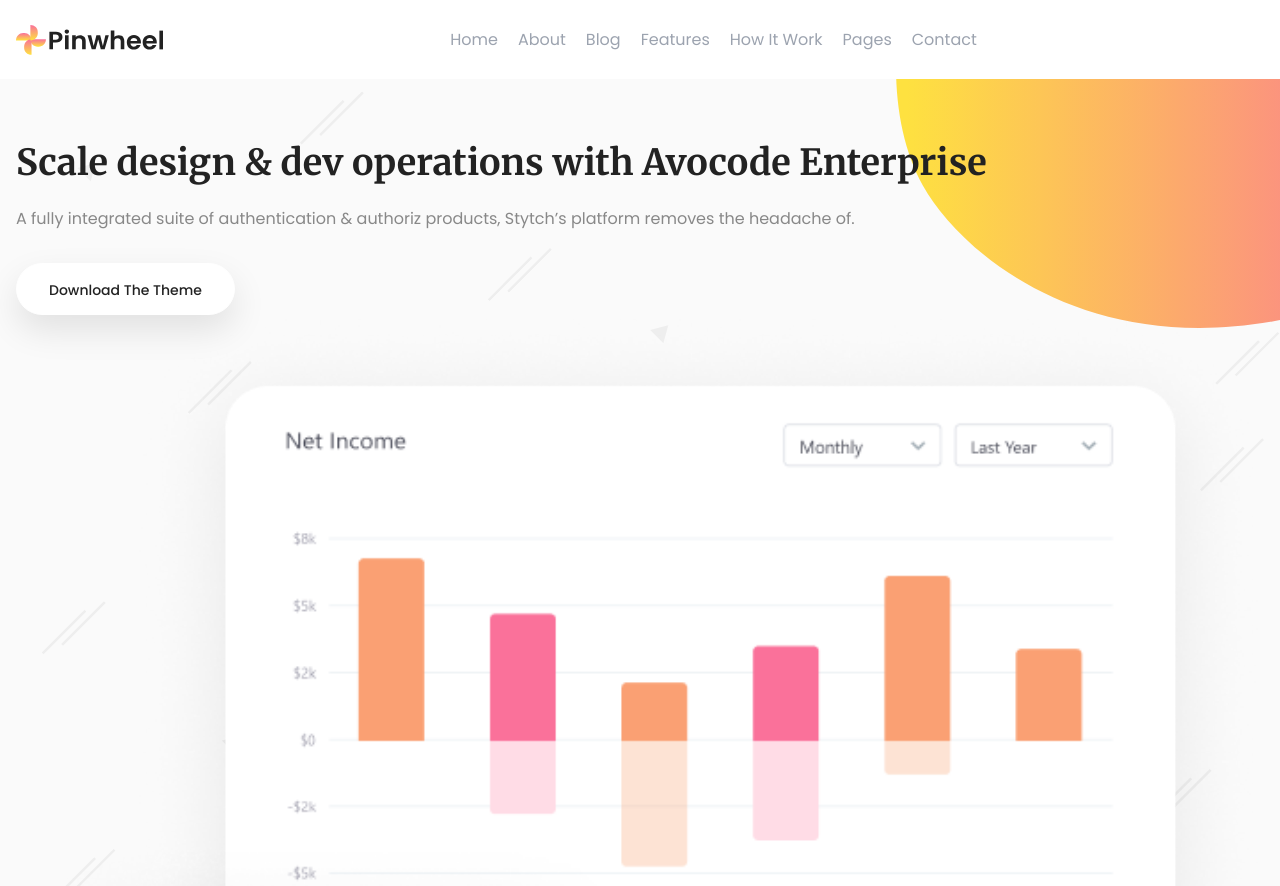
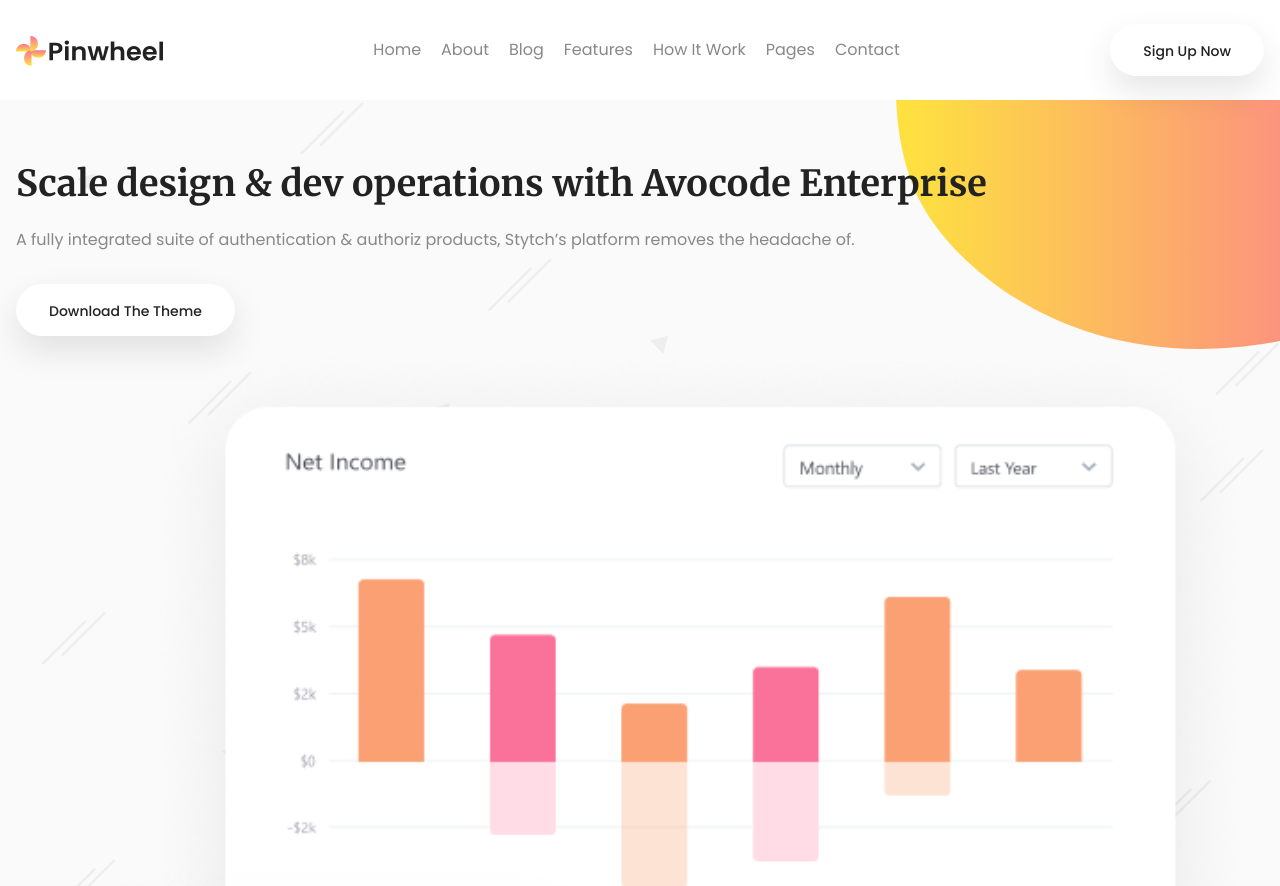
Before and after one commit to PAH911/BC79_Group12_Pinwheel, a plain HTML site: page index.html in a window 1280 px wide. Shown: the top 886 px of the page. Drawn offline with nearby package versions, Linux system fonts and the light colour scheme.

Commit message:
fix header 1

```diff
--- a/index.css
+++ b/index.css
@@ -47,6 +47,6 @@
   box-shadow: 0px 15px 34px rgba(0, 0, 0, 0.1);
 }
 
-.shadow-lg {
+.feature__item {
   box-shadow: 0px 15px 34px rgba(0, 0, 0, 0.1);
 }
--- a/index.html
+++ b/index.html
@@ -32,8 +32,8 @@
 
   <body>
     <!-- Header -->
-    <div class="header sticky z-10 bg-white py-6">
-      <div class="container flex justify-between items-center">
+    <div class="header relative z-10 bg-white py-6">
+      <div class="container flex flex-wrap justify-between items-center">
         <img src="imgs/logo.svg" alt="Logo" />
         <!-- Mobile -->
         <i
@@ -41,16 +41,20 @@
           aria-hidden="true"
         ></i>
         <!-- Desktop -->
-        <!-- Create navbar -->
-        <nav class="navbar w-full hidden lg:flex lg:justify-center space-x-5">
-          <a href="#" class="text-gray-400">Home</a>
-          <a href="#" class="text-gray-400">About</a>
-          <a href="#" class="text-gray-400">Blog</a>
-          <a href="#" class="text-gray-400">Features</a>
-          <a href="#" class="text-gray-400">How It Work</a>
-          <a href="#" class="text-gray-400">Pages</a>
-          <a href="#" class="text-gray-400">Contact</a>
+        <nav
+          class="navbar w-full hidden lg:flex lg:w-auto lg:justify-center space-x-5"
+        >
+          <a href="#" class="nav__item">Home</a>
+          <a href="#" class="nav__item">About</a>
+          <a href="#" class="nav__item">Blog</a>
+          <a href="#" class="nav__item">Features</a>
+          <a href="#" class="nav__item">How It Work</a>
+          <a href="#" class="nav__item">Pages</a>
+          <a href="#" class="nav__item">Contact</a>
         </nav>
+        <span class="items-center hidden lg:flex"
+          ><a class="btn btn-white" href="">Sign Up Now</a></span
+        >
       </div>
     </div>
 
```
